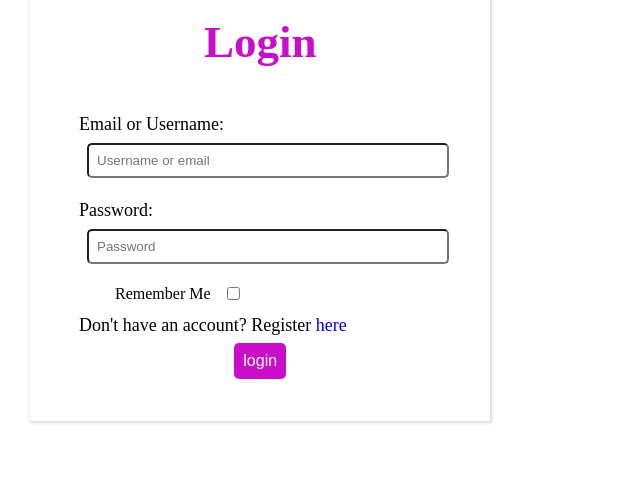
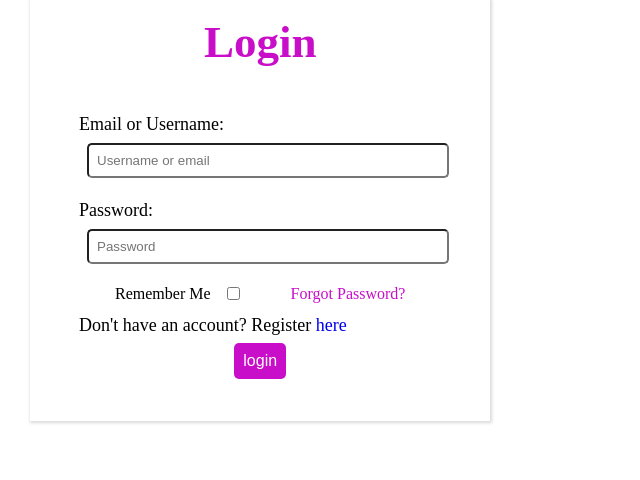
Before and after one commit to TKaburu/TicketEase, a Django app: page /accounts/login/ in a window 1280 px wide. Shown: the part 108-588 px from the top of the page, without its empty margins (0-640 px from the left). Run offline with Django 5.2, Linux system fonts and the light colour scheme.

Commit message:
fix: forgot password text color with inline styling

```diff
--- a/templates/account/login.html
+++ b/templates/account/login.html
@@ -33,7 +33,7 @@
                                 {{ form.remember_me }}
                             </div>
                             <div class="password-reset link">
-                                <a href="{% url 'account_reset_password' %}">{% trans "Forgot Password?" %}</a>
+                                <a href="{% url 'account_reset_password' %}" style="color: rgb(201, 14, 201);">{% trans "Forgot Password?" %}</a>
                             </div>
                         </div>
                     {% endslot %}
```
